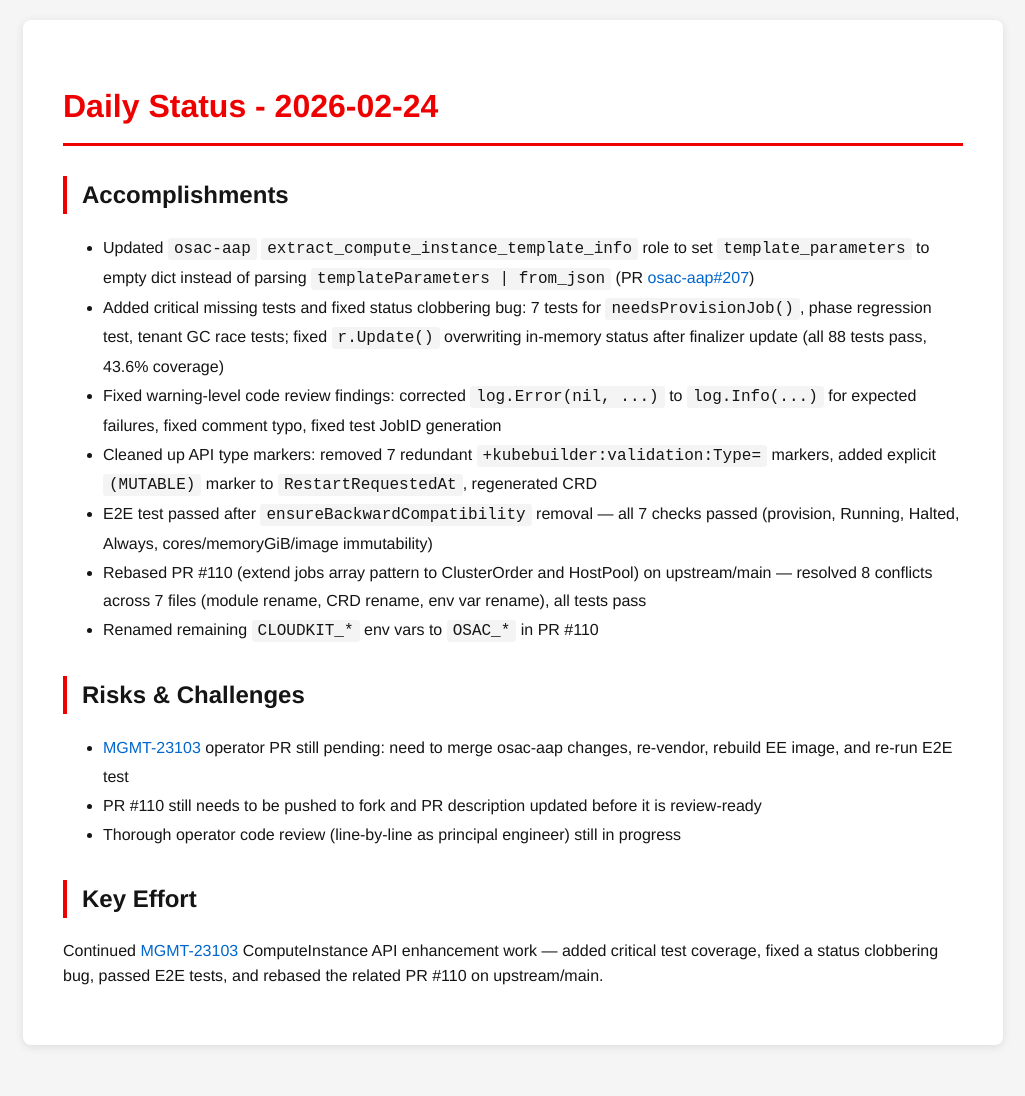
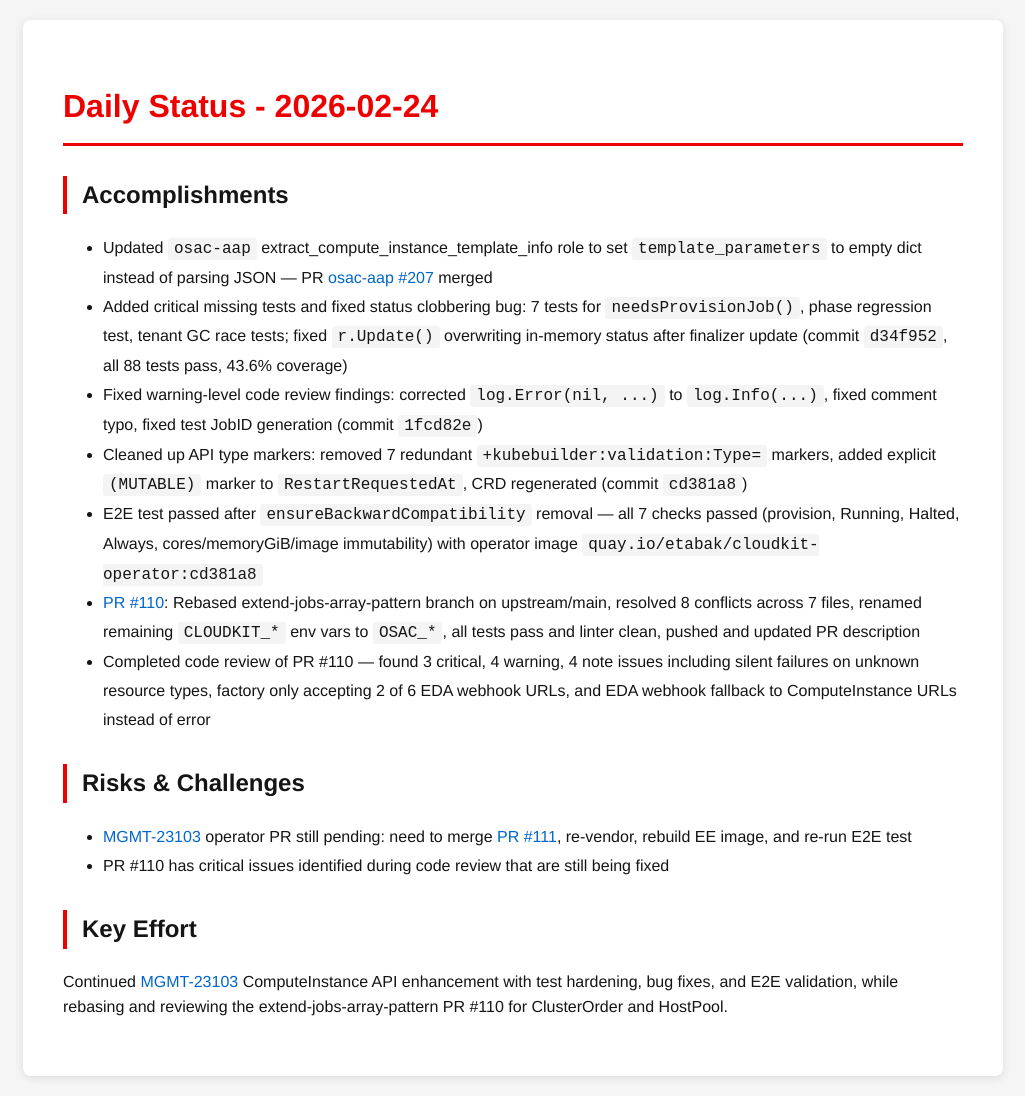
Before and after one commit to tzvatot/daily-status, a Jekyll site: the page built from 2026-02-24.md, in a window 1280 px wide. Shown: the whole page, without its empty margins (127-1152 px from the left). Built offline with Jekyll 4.4.1, drawn with Linux system fonts in a browser that asks for light colours; before the commit the page ends 1065 px from its top, so only the background shows below that.

Commit message:
Daily status update - 2026-02-24

```diff
--- a/2026-02-24.md
+++ b/2026-02-24.md
@@ -7,21 +7,17 @@ date: 2026-02-24
 # Daily Status - 2026-02-24
 
 ## Accomplishments
-
-- Updated `osac-aap` `extract_compute_instance_template_info` role to set `template_parameters` to empty dict instead of parsing `templateParameters | from_json` (PR [osac-aap#207](https://github.com/osac-project/osac-aap/pull/207))
-- Added critical missing tests and fixed status clobbering bug: 7 tests for `needsProvisionJob()`, phase regression test, tenant GC race tests; fixed `r.Update()` overwriting in-memory status after finalizer update (all 88 tests pass, 43.6% coverage)
-- Fixed warning-level code review findings: corrected `log.Error(nil, ...)` to `log.Info(...)` for expected failures, fixed comment typo, fixed test JobID generation
-- Cleaned up API type markers: removed 7 redundant `+kubebuilder:validation:Type=` markers, added explicit `(MUTABLE)` marker to `RestartRequestedAt`, regenerated CRD
-- E2E test passed after `ensureBackwardCompatibility` removal — all 7 checks passed (provision, Running, Halted, Always, cores/memoryGiB/image immutability)
-- Rebased PR #110 (extend jobs array pattern to ClusterOrder and HostPool) on upstream/main — resolved 8 conflicts across 7 files (module rename, CRD rename, env var rename), all tests pass
-- Renamed remaining `CLOUDKIT_*` env vars to `OSAC_*` in PR #110
+- Updated `osac-aap` extract_compute_instance_template_info role to set `template_parameters` to empty dict instead of parsing JSON — PR [osac-aap #207](https://github.com/osac-project/osac-aap/pull/207) merged
+- Added critical missing tests and fixed status clobbering bug: 7 tests for `needsProvisionJob()`, phase regression test, tenant GC race tests; fixed `r.Update()` overwriting in-memory status after finalizer update (commit `d34f952`, all 88 tests pass, 43.6% coverage)
+- Fixed warning-level code review findings: corrected `log.Error(nil, ...)` to `log.Info(...)`, fixed comment typo, fixed test JobID generation (commit `1fcd82e`)
+- Cleaned up API type markers: removed 7 redundant `+kubebuilder:validation:Type=` markers, added explicit `(MUTABLE)` marker to `RestartRequestedAt`, CRD regenerated (commit `cd381a8`)
+- E2E test passed after `ensureBackwardCompatibility` removal — all 7 checks passed (provision, Running, Halted, Always, cores/memoryGiB/image immutability) with operator image `quay.io/etabak/cloudkit-operator:cd381a8`
+- [PR #110](https://github.com/osac-project/osac-operator/pull/110): Rebased extend-jobs-array-pattern branch on upstream/main, resolved 8 conflicts across 7 files, renamed remaining `CLOUDKIT_*` env vars to `OSAC_*`, all tests pass and linter clean, pushed and updated PR description
+- Completed code review of PR #110 — found 3 critical, 4 warning, 4 note issues including silent failures on unknown resource types, factory only accepting 2 of 6 EDA webhook URLs, and EDA webhook fallback to ComputeInstance URLs instead of error
 
 ## Risks & Challenges
-
-- [MGMT-23103](https://issues.redhat.com/browse/MGMT-23103) operator PR still pending: need to merge osac-aap changes, re-vendor, rebuild EE image, and re-run E2E test
-- PR #110 still needs to be pushed to fork and PR description updated before it is review-ready
-- Thorough operator code review (line-by-line as principal engineer) still in progress
+- [MGMT-23103](https://issues.redhat.com/browse/MGMT-23103) operator PR still pending: need to merge [PR #111](https://github.com/osac-project/osac-operator/pull/111), re-vendor, rebuild EE image, and re-run E2E test
+- PR #110 has critical issues identified during code review that are still being fixed
 
 ## Key Effort
-
-Continued [MGMT-23103](https://issues.redhat.com/browse/MGMT-23103) ComputeInstance API enhancement work — added critical test coverage, fixed a status clobbering bug, passed E2E tests, and rebased the related PR #110 on upstream/main.
+Continued [MGMT-23103](https://issues.redhat.com/browse/MGMT-23103) ComputeInstance API enhancement with test hardening, bug fixes, and E2E validation, while rebasing and reviewing the extend-jobs-array-pattern PR #110 for ClusterOrder and HostPool.
```
